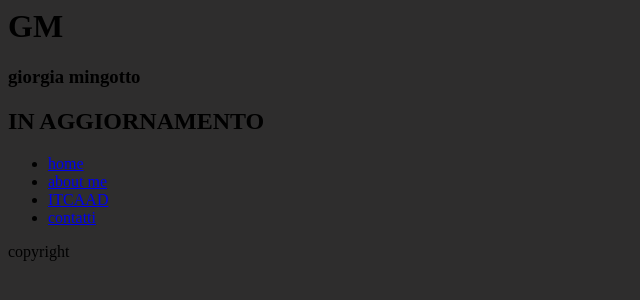
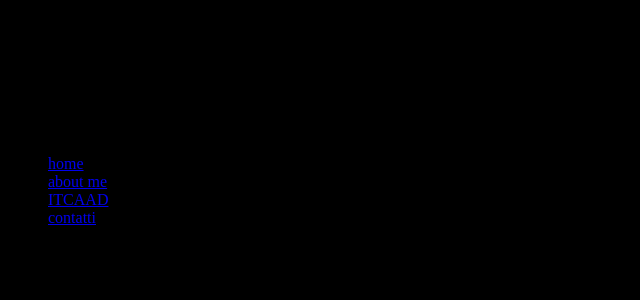
Before and after one commit to giorgiamingotto/giorgiamingotto.github.io, a plain HTML site: page index.html in a window 1280 px wide. Shown: the whole page, without its empty margins (0-640 px from the left). Drawn offline with Linux system fonts and the light colour scheme.

Commit message:
Update style.css

```diff
--- a/style.css
+++ b/style.css
@@ -1,3 +1,3 @@
 body {
-	background: #2e2d2d
+	background: black
 }
```
